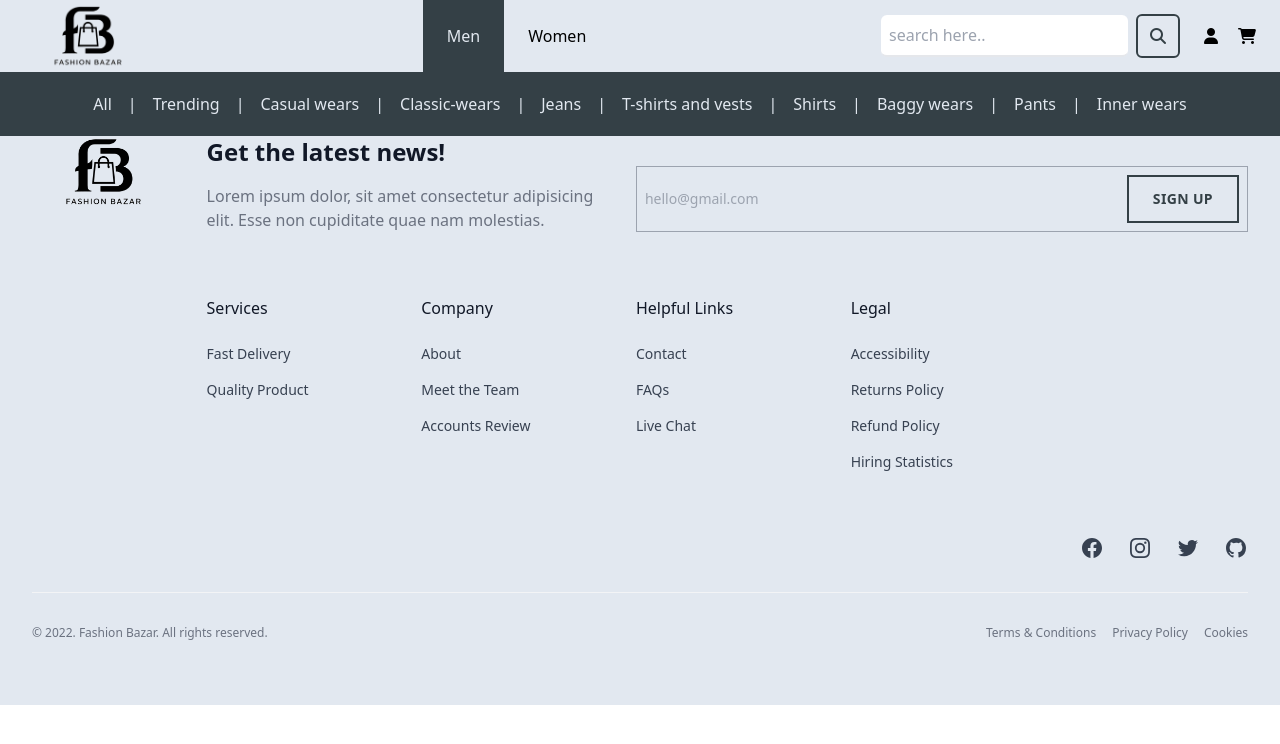
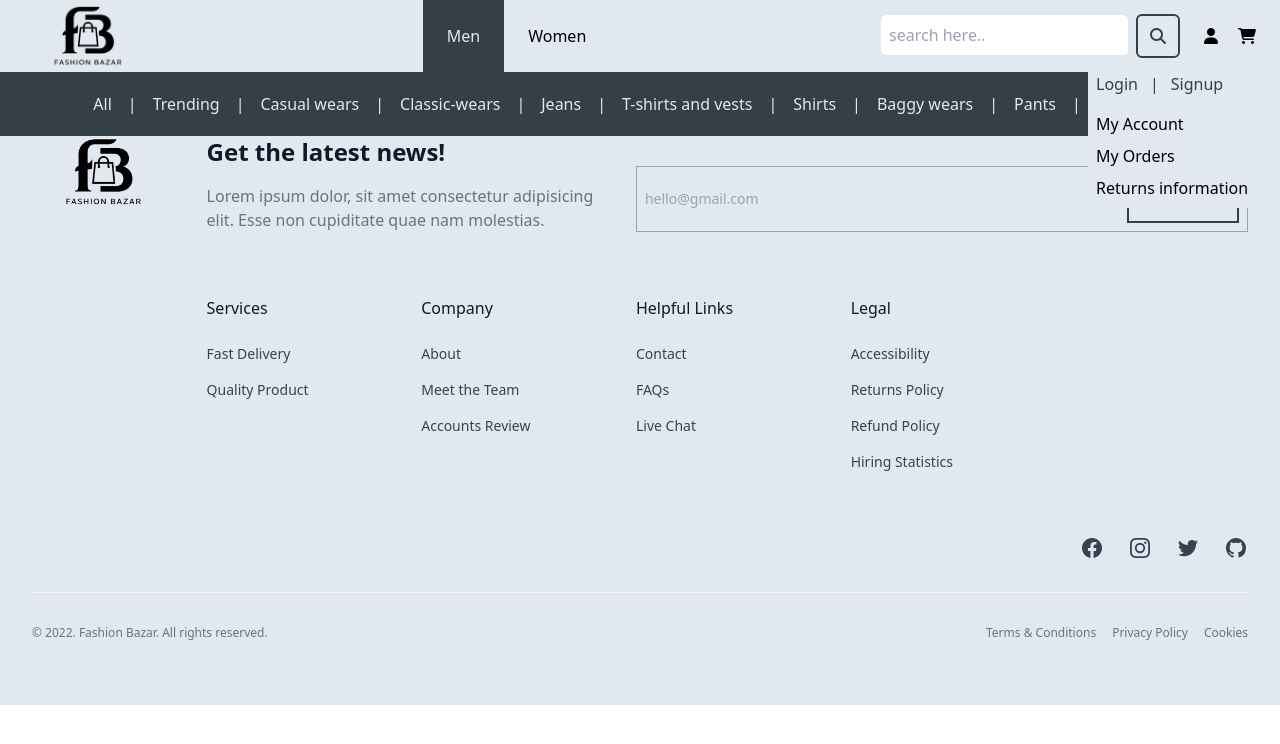
Before and after one commit to surya-tamang/trendhop, a React (Vite) app: page / in a window 1280 px wide. Both pictures are taken after a click on the button 1211 px from the left and 36 px from the top of the page. Shown: the top 744 px of the page. Built offline with nearby package versions, Linux system fonts and the light colour scheme.

Commit message:
add: user box added

```diff
--- a/src/components/Header.jsx
+++ b/src/components/Header.jsx
@@ -1,10 +1,12 @@
 import React, { useEffect, useState } from 'react';
+import { NavLink } from 'react-router-dom';
 
 export function Header() {
     const [searchValue, setSearchValue] = useState();
 
     const [menCatOp, setMenCatOp] = useState(100);
     const [selectedCategory, setSelectedCategory] = useState('men');
+    const [display, setDisplay] = useState('hidden')
 
     const menCategory = () => {
         setMenCatOp(100);
@@ -18,7 +20,7 @@ export function Header() {
 
     return (
         <>
-            <header className='flex w-full justify-between items-center px-6 sticky top-0 z-20 bg-slate-200'>
+            <header className='flex w-full justify-between items-center px-6 sticky top-0 z-20 bg-slate-200 relative'>
 
                 <div>
                     <img className='w-32' src="logo.png" alt="logo" />
@@ -39,7 +41,7 @@ export function Header() {
                         </button>
                     </div>
                     <div className='flex gap-5'>
-                        <button><i className="fa-solid fa-user"></i></button>
+                        <button onClick={() => display === 'hidden' ? setDisplay('flex') : setDisplay('hidden')}><i className="fa-solid fa-user"></i></button>
                         <button><i className="fa-solid fa-cart-shopping"></i></button>
                     </div>
                 </div>
@@ -56,7 +58,23 @@ export function Header() {
                         })
                     }
                 </div>
-            </header>
+
+                <div className={`user absolute right-0 top-16 h-auto w-48 bg-slate-200 z-30 p-2 ${display} flex-col`}>
+                    <div className='text-accent flex gap-3'>
+                        <NavLink exact='true' activeclassname="active" to='/fashion-bazar/login'>Login</NavLink>
+                        <span>|</span>
+                        <NavLink exact='true' activeclassname="active" to='/fashion-bazar/signup'>Signup</NavLink>
+                    </div>
+                    <div className='flex flex-col mt-4 gap-2'>
+                        <NavLink>My Account</NavLink>
+                        <NavLink>My Orders</NavLink>
+                        <NavLink>Returns information</NavLink>
+                    </div>
+                </div>
+                {/* <div className='cart'>
+
+                </div> */}
+            </header >
         </>
     )
 }
```
Also changed, not shown: src/pages/Login.jsx (added), src/pages/Signin.jsx (added), 1 other file (tests, documents, lock files or other folders).
